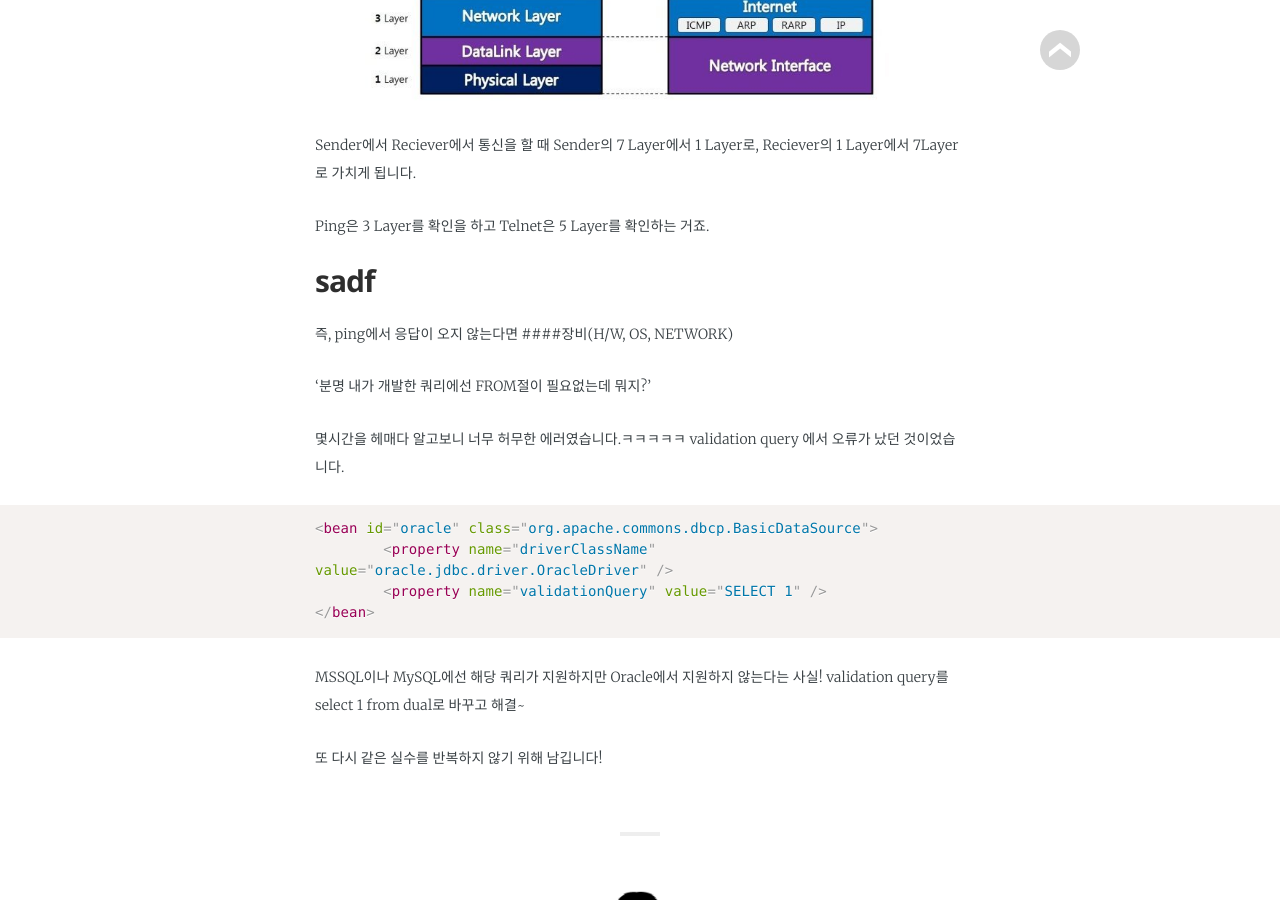
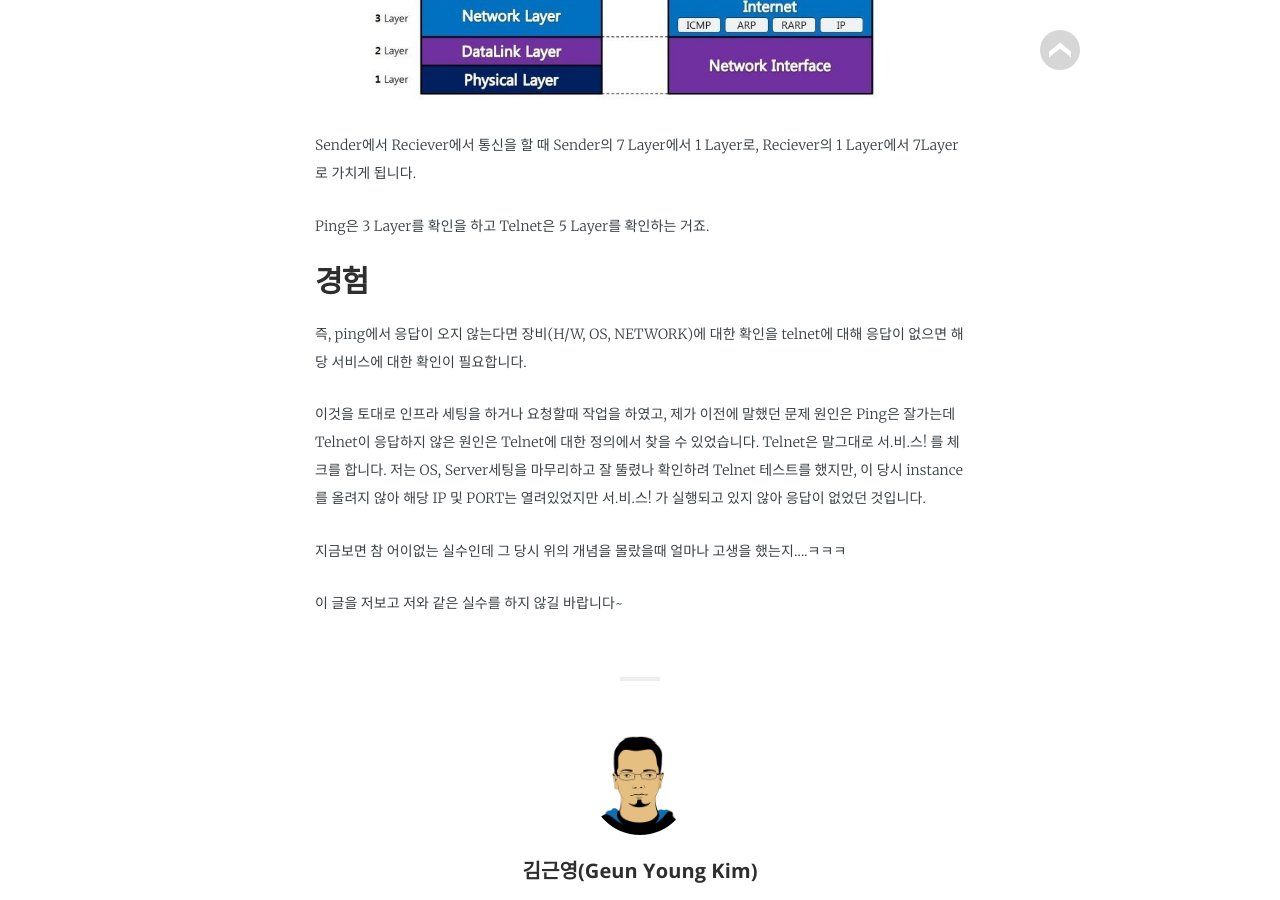
Before and after one commit to jwillmer/jekyllDecent, a Jekyll site: the page built from _posts/2019-02-12-telnet-ping-difference.md, in a window 1280 px wide and 900 px high, scrolled down 1114 px. Built offline with Jekyll 4.4.1, drawn with Linux system fonts in a browser that asks for light colours; some web fonts are replaced.

Commit message:
Update 2019-02-12-telnet-ping-difference.md

````diff
--- a/_posts/2019-02-12-telnet-ping-difference.md
+++ b/_posts/2019-02-12-telnet-ping-difference.md
@@ -44,22 +44,18 @@ Sender의 7 Layer에서 1 Layer로, Reciever의 1 Layer에서 7Layer로 가치
 
 Ping은 3 Layer를 확인을 하고 Telnet은 5 Layer를 확인하는 거죠.
 
-## sadf
+## 경험
 
-즉, ping에서 응답이 오지 않는다면 ####장비(H/W, OS, NETWORK)
+즉, ping에서 응답이 오지 않는다면 장비(H/W, OS, NETWORK)에 대한 확인을
+telnet에 대해 응답이 없으면 해당 서비스에 대한 확인이 필요합니다.
 
-'분명 내가 개발한 쿼리에선 FROM절이 필요없는데 뭐지?'
+이것을 토대로 인프라 세팅을 하거나 요청할때 작업을 하였고,
+제가 이전에 말했던 문제 원인은 Ping은 잘가는데 Telnet이 응답하지 않은 원인은 Telnet에 대한 정의에서 찾을 수 있었습니다.
+Telnet은 말그대로 서.비.스! 를 체크를 합니다.
+저는 OS, Server세팅을 마무리하고 잘 뚤렸나 확인하려 Telnet 테스트를 했지만, 이 당시 instance를 올려지 않아
+해당 IP 및 PORT는 열려있었지만 서.비.스! 가 실행되고 있지 않아 응답이 없었던 것입니다.
 
-몇시간을 헤매다 알고보니 너무 허무한 에러였습니다.ㅋㅋㅋㅋㅋ
-validation query 에서 오류가 났던 것이었습니다.
+지금보면 참 어이없는 실수인데
+그 당시 위의 개념을 몰랐을때 얼마나 고생을 했는지....ㅋㅋㅋ
 
-```xml
-<bean id="oracle" class="org.apache.commons.dbcp.BasicDataSource">
-        <property name="driverClassName" value="oracle.jdbc.driver.OracleDriver" />
-        <property name="validationQuery" value="SELECT 1" />
-</bean>
-```
-MSSQL이나 MySQL에선 해당 쿼리가 지원하지만 Oracle에서 지원하지 않는다는 사실!
-validation query를 select 1 from dual로 바꾸고 해결~
-
-또 다시 같은 실수를 반복하지 않기 위해 남깁니다!
+이 글을 저보고 저와 같은 실수를 하지 않길 바랍니다~
````
